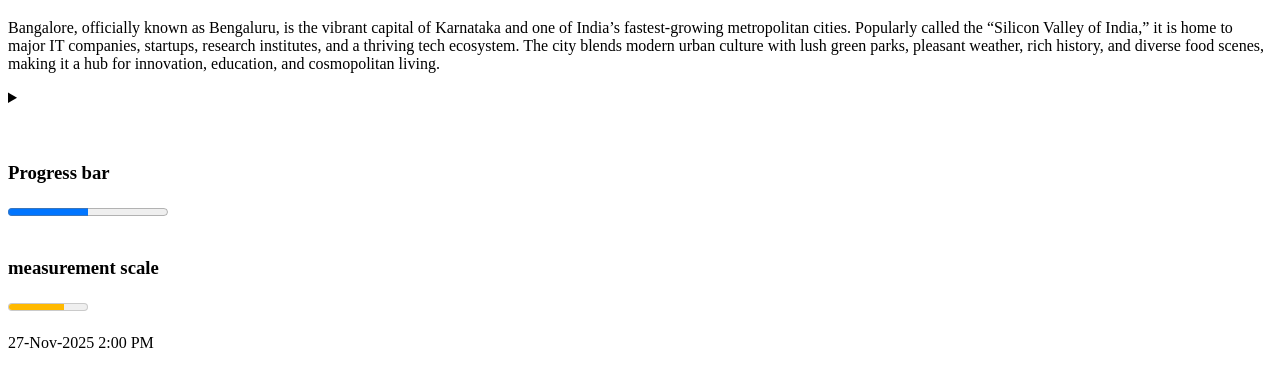
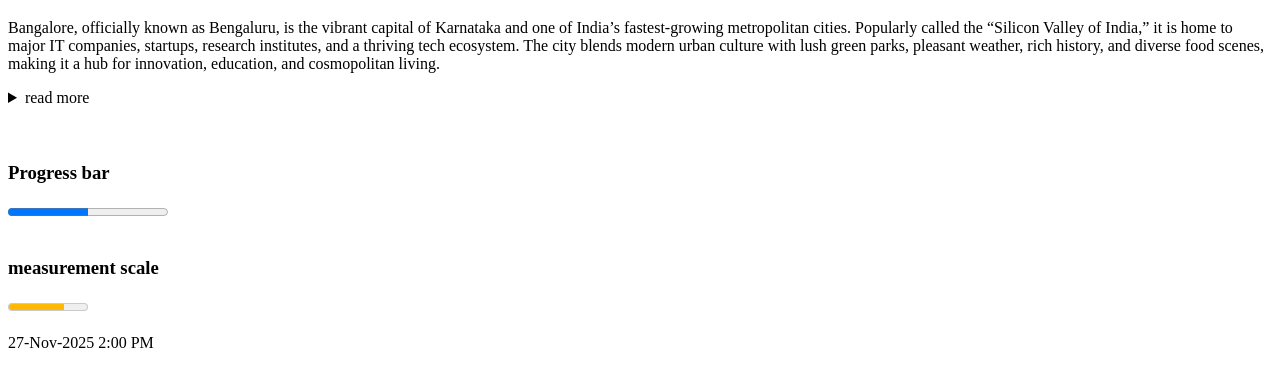
Before and after one commit to Jotibap/frontend-practices, a plain HTML site: page Section_Extra/interactiveElements.html in a window 1280 px wide. Shown: the part 61-448 px from the top of the page. Drawn offline with Linux system fonts and the light colour scheme.

Commit message:
additionalassign2

```diff
--- a/Section_Extra/interactiveElements.html
+++ b/Section_Extra/interactiveElements.html
@@ -17,8 +17,7 @@
       innovation, education, and cosmopolitan living.
     </p>
     <details>
-      <p>read more</p>
-      <summary></summary>
+      <summary>read more</summary>
       <p>
         1. Bangalore is the capital city of Karnataka. <br />
         2. It is widely known as the “Silicon Valley of India” due to its
```
